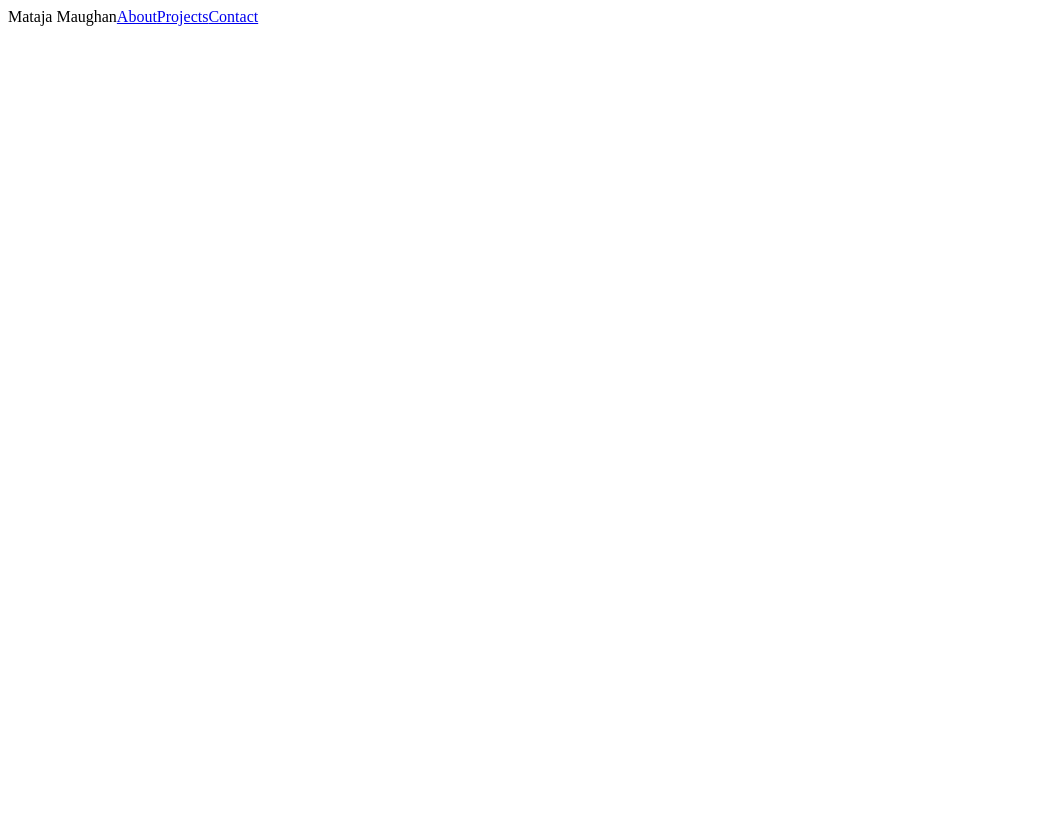
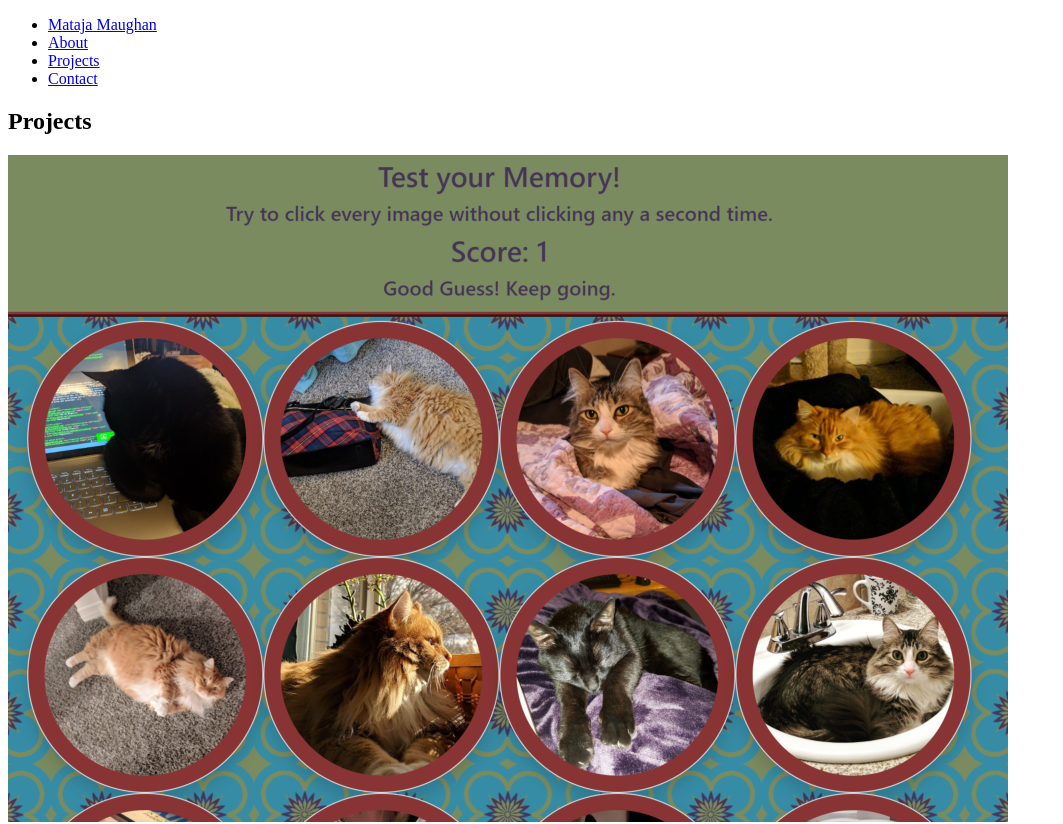
Before and after one commit to TajaMaughan/Portfolio, a React (Create React App) app: page /projects in a window 1280 px wide. Shown: the top 824 px of the page, without its empty margins (0-1063 px from the left). Before the commit the page ends 800 px from the top, so only its background shows below. Built offline with nearby package versions, Linux system fonts and the light colour scheme.

Commit message:
general design

```diff
--- a/src/App.js
+++ b/src/App.js
@@ -1,12 +1,24 @@
-import React, { Component } from 'react';
+import React from "react";
+import { BrowserRouter as Router, Route, Switch } from "react-router-dom";
+import About from "./pages/About";
+import Projects from "./pages/Projects";
+import Contact from "./pages/Contact";
 import Navigation from "./components/Navigation";
 
-class App extends Component {
-  render() {
-    return (
-      <Navigation />
-    );
-  }
+function App() {
+  return (
+    <Router>
+      <div>
+        <Navigation />
+        <Switch>
+          <Route exact path="/" component={About} />
+          <Route exact path="/about" component={About} />
+          <Route exact path="/projects" component={Projects} />
+          <Route exact path="/contact" component={Contact} />
+        </Switch>
+      </div>
+    </Router>
+  );
 }
 
 export default App;
--- a/src/components/Navigation/index.js
+++ b/src/components/Navigation/index.js
@@ -1,16 +1,23 @@
 import React from "react";
 import Nav from "react-bootstrap/Nav";
-import Navbar from "react-bootstrap/Navbar";
 
 const Navigation = () => {
-    return (
-        <Navbar>
-            <Navbar.Brand>Mataja Maughan</Navbar.Brand>
-            <Nav.Link>About</Nav.Link>
-            <Nav.Link>Projects</Nav.Link>
-            <Nav.Link>Contact</Nav.Link>
-        </Navbar>
-    )
-}
+  return (
+    <Nav as="ul">
+      <Nav.Item as="li">
+        <Nav.Link href="/">Mataja Maughan</Nav.Link>
+      </Nav.Item>
+      <Nav.Item as="li">
+        <Nav.Link href="/about">About</Nav.Link>
+      </Nav.Item>
+      <Nav.Item as="li">
+        <Nav.Link href="/projects">Projects</Nav.Link>
+      </Nav.Item>
+      <Nav.Item as="li">
+        <Nav.Link href="/contact">Contact</Nav.Link>
+      </Nav.Item>
+    </Nav>
+  );
+};
 
 export default Navigation;
--- /dev/null
+++ b/src/components/Project/index.js
@@ -0,0 +1,17 @@
+import React from "react";
+import Card from "react-bootstrap/Card";
+
+function Project(props) {
+  return (
+    <Card>
+      <Card.Img variant="top" src={props.img} />
+      <Card.Body>
+        <Card.Title><a href={props.siteURL}>{props.name}</a></Card.Title>
+        <Card.Text>{props.description}</Card.Text>
+        <Card.Link href={props.repositoryURL}>Repo</Card.Link>
+      </Card.Body>
+    </Card>
+  );
+}
+
+export default Project;
--- /dev/null
+++ b/src/pages/About.js
@@ -0,0 +1,32 @@
+import React from "react";
+import Container from "react-bootstrap/Container";
+import Jumbotron from "react-bootstrap/Jumbotron";
+
+
+function About() {
+  return (
+    <Container>
+        <Jumbotron>
+            <h2>About Me</h2>
+        </Jumbotron>
+      <h5 class="">
+        I am a web developer with background as a pharmacy technician. Through
+        this experience, I spent a lot of time helping customers and finding
+        ways to improve the pharmacy workflow and inventory management. I really
+        enjoyed my job, but it didn’t challenge me, or provide a way for me to
+        move up in my field. I wanted something that would keep me learning and
+        improving and I knew that programming would help me find a job that
+        could provide these things. I went through the University of Utah Coding
+        Bootcamp where I became proficient in building websites utilizing both
+        front and back end technologies, including Javascript, React, and Mongo.
+        With my ability to solve problems, see projects through, and the skills
+        developed through the Bootcamp, I am very well equipped to fill a
+        position in a tech driven work environment.
+      </h5>
+      <h3>Languages and Frameworks</h3>
+      <p>Javascript</p><p>MongoDB</p><p>MySql</p><p>React</p><p>jQuery</p><p>Express</p><p>Node</p><p>HTML</p><p>CSS</p>
+    </Container>
+  );
+}
+
+export default About;
--- /dev/null
+++ b/src/pages/Contact.js
@@ -0,0 +1,12 @@
+import React from "react";
+import Jumbotron from "react-bootstrap/Jumbotron";
+
+function Contact() {
+  return (
+        <Jumbotron>
+            <h2>Contact</h2>
+        </Jumbotron>
+  );
+}
+
+export default Contact;
--- /dev/null
+++ b/src/pages/Projects.js
@@ -0,0 +1,32 @@
+import React from "react";
+import Project from "../components/Project";
+import projectList from "../projectList.json";
+import Jumbotron from "react-bootstrap/Jumbotron";
+import Container from "react-bootstrap/Container";
+import Row from "react-bootstrap/Row";
+import Col from "react-bootstrap/Col";
+
+function Projects() {
+  return (
+    <Container>
+      <Jumbotron>
+        <h2>Projects</h2>
+      </Jumbotron>
+      <Row>
+        <Col>
+          {projectList.map(project => (
+            <Project
+              name={project.name}
+              img={project.img}
+              siteURL={project.siteURL}
+              repositoryURL={project.repositoryURL}
+              description={project.description}
+            />
+          ))}
+        </Col>
+      </Row>
+    </Container>
+  );
+}
+
+export default Projects;
```
